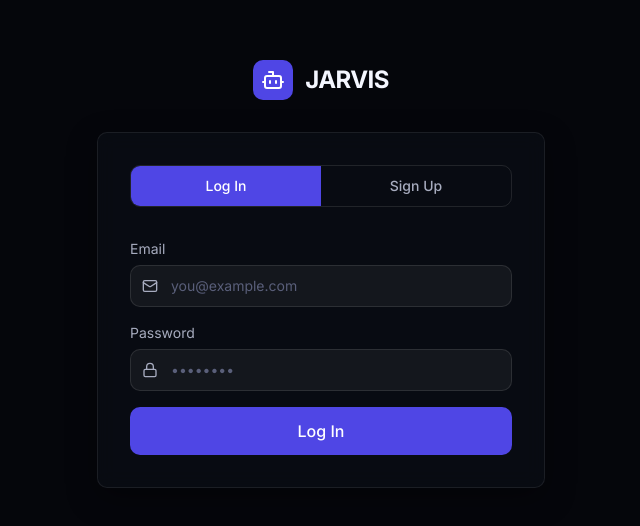
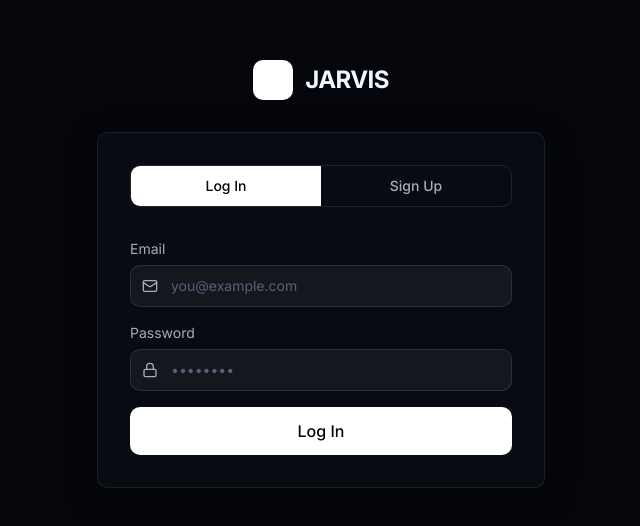
Before and after one commit to W-Akrabi/Agent_Dashboard, a React (Vite) app in the folder frontend/: page /#/auth in a window 1280 px wide. Shown: the part 126-652 px from the top of the page, without its empty margins (319-959 px from the left). Built offline with nearby package versions, Linux system fonts and the light colour scheme; no server answers.

Commit message:
changed color from purple to white

```diff
--- a/frontend/src/components/ui/header.tsx
+++ b/frontend/src/components/ui/header.tsx
@@ -75,7 +75,7 @@ export function Header1() {
                               <p className="text-[#A7ACBF] text-sm mt-1">{item.description}</p>
                             </div>
                             <Link to="/auth">
-                              <Button size="sm" className="mt-10 bg-brand hover:bg-brand-hover text-white w-full">
+                              <Button size="sm" className="mt-10 bg-brand hover:bg-brand-hover text-[#05060B] w-full">
                                 Get early access
                               </Button>
                             </Link>
@@ -106,7 +106,7 @@ export function Header1() {
         <div className="flex lg:justify-center">
           <Link to="/" className="flex items-center gap-2.5">
             <div className="w-8 h-8 rounded-lg bg-brand flex items-center justify-center">
-              <Bot className="w-5 h-5 text-white" />
+              <Bot className="w-5 h-5 text-[#05060B]" />
             </div>
             <span className="font-bold text-lg tracking-tight text-[#F4F6FF]">JARVIS</span>
           </Link>
@@ -121,7 +121,7 @@ export function Header1() {
           </Link>
           <div className="border-r border-white/10 hidden md:inline" />
           <Link to="/auth">
-            <Button className="bg-brand hover:bg-brand-hover text-white border-0">
+            <Button className="bg-brand hover:bg-brand-hover text-[#05060B] border-0">
               Get Started
             </Button>
           </Link>
@@ -175,7 +175,7 @@ export function Header1() {
                   </Button>
                 </Link>
                 <Link to="/auth" onClick={() => setOpen(false)}>
-                  <Button className="w-full bg-brand hover:bg-brand-hover text-white border-0">
+                  <Button className="w-full bg-brand hover:bg-brand-hover text-[#05060B] border-0">
                     Get Started
                   </Button>
                 </Link>
--- a/frontend/src/index.css
+++ b/frontend/src/index.css
@@ -14,13 +14,13 @@
        --brand-hsl  and  --brand  must be the same colour in HSL vs RGB:
          HSL 239 75% 59%  =  RGB 79 70 229  =  #4F46E5
     ────────────────────────────────────────────────────────────────────── */
-    --brand-hsl: 239 75% 59%;      /* used by shadcn/ui via hsl(var(--x))   */
-    --brand: 79 70 229;            /* used by Tailwind brand utilities       */
-    --brand-secondary: 124 58 237; /* #7C3AED — gradient end / 2nd accent   */
-    --brand-hover: 67 56 202;      /* #4338CA — darkened hover (dark bg)    */
-    --brand-light: 91 82 236;      /* #5B52EC — brightened hover (flat btn) */
-    --brand-hex: #4F46E5;          /* raw hex — for SVG color= and fill=    */
-    --brand-secondary-hex: #7C3AED;/* raw hex — for SVG gradient stops      */
+    --brand-hsl: 0 0% 100%;        /* used by shadcn/ui via hsl(var(--x))   */
+    --brand: 255 255 255;          /* used by Tailwind brand utilities       */
+    --brand-secondary: 200 200 200;/* light gray — gradient end / 2nd accent*/
+    --brand-hover: 180 180 180;    /* mid gray — darkened hover (dark bg)   */
+    --brand-light: 230 230 230;    /* near-white — brightened hover         */
+    --brand-hex: #ffffff;          /* raw hex — for SVG color= and fill=    */
+    --brand-secondary-hex: #c8c8c8;/* raw hex — for SVG gradient stops      */
 
     /* ── shadcn/ui semantic tokens (reference brand above) ─────────────── */
     --background: 225 33% 3%;
@@ -30,7 +30,7 @@
     --popover: 222 24% 7%;
     --popover-foreground: 230 60% 97%;
     --primary: var(--brand-hsl);
-    --primary-foreground: 0 0% 100%;
+    --primary-foreground: 0 0% 5%;   /* dark text on white primary buttons  */
     --secondary: 222 24% 12%;
     --secondary-foreground: 230 60% 97%;
     --muted: 222 24% 12%;
@@ -229,7 +229,7 @@
   .btn-primary {
     @apply px-6 py-3 rounded-[10px] font-medium transition-all duration-200;
     background: rgb(var(--brand));
-    color: white;
+    color: #05060B;
   }
 
   .btn-primary:hover {
--- a/frontend/src/pages/AuthPage.tsx
+++ b/frontend/src/pages/AuthPage.tsx
@@ -127,7 +127,7 @@ export default function AuthPage() {
               onClick={() => { setMode('login'); setError(''); }}
               className={`flex-1 py-2.5 text-sm font-medium transition-colors ${
                 mode === 'login'
-                  ? 'bg-brand text-white'
+                  ? 'bg-brand text-[#05060B]'
                   : 'text-[#A7ACBF] hover:text-white'
               }`}
             >
@@ -138,7 +138,7 @@ export default function AuthPage() {
               onClick={() => { setMode('signup'); setError(''); }}
               className={`flex-1 py-2.5 text-sm font-medium transition-colors ${
                 mode === 'signup'
-                  ? 'bg-brand text-white'
+                  ? 'bg-brand text-[#05060B]'
                   : 'text-[#A7ACBF] hover:text-white'
               }`}
             >
--- a/frontend/src/pages/Inbox.tsx
+++ b/frontend/src/pages/Inbox.tsx
@@ -125,7 +125,7 @@ export default function Inbox() {
               key={f}
               onClick={() => setFilter(f)}
               className={`px-4 py-2 rounded-md text-sm font-medium transition-all capitalize ${
-                filter === f ? 'bg-brand text-white' : 'text-[#A7ACBF] hover:text-white hover:bg-white/5'
+                filter === f ? 'bg-brand text-[#05060B]' : 'text-[#A7ACBF] hover:text-white hover:bg-white/5'
               }`}
             >
               {f}
--- a/frontend/src/pages/LandingPage.tsx
+++ b/frontend/src/pages/LandingPage.tsx
@@ -793,7 +793,7 @@ export default function LandingPage() {
                 </ul>
                 <button className={`w-full py-3 rounded-lg font-medium transition-all ${
                   item.highlighted
-                    ? 'bg-brand text-white hover:bg-brand-hover'
+                    ? 'bg-brand text-[#05060B] hover:bg-brand-hover'
                     : 'border border-white/10 text-white hover:bg-white/5'
                 }`}>
                   {item.cta}
@@ -844,7 +844,7 @@ export default function LandingPage() {
           <div className="flex flex-col md:flex-row items-center justify-between gap-6">
             <Link to="/" className="flex items-center gap-3">
               <div className="w-8 h-8 rounded-lg bg-brand flex items-center justify-center">
-                <Bot className="w-5 h-5 text-white" />
+                <Bot className="w-5 h-5 text-[#05060B]" />
               </div>
               <span className="font-bold text-lg tracking-tight">JARVIS</span>
             </Link>
--- a/frontend/src/pages/PricingPage.tsx
+++ b/frontend/src/pages/PricingPage.tsx
@@ -152,7 +152,7 @@ export default function PricingPage() {
                   to={tier.ctaLink}
                   className={`block w-full py-3 rounded-lg font-medium text-center transition-all ${
                     tier.highlighted
-                      ? 'bg-brand text-white hover:bg-brand-hover'
+                      ? 'bg-brand text-[#05060B] hover:bg-brand-hover'
                       : 'border border-white/10 text-white hover:bg-white/5'
                   }`}
                 >
```
